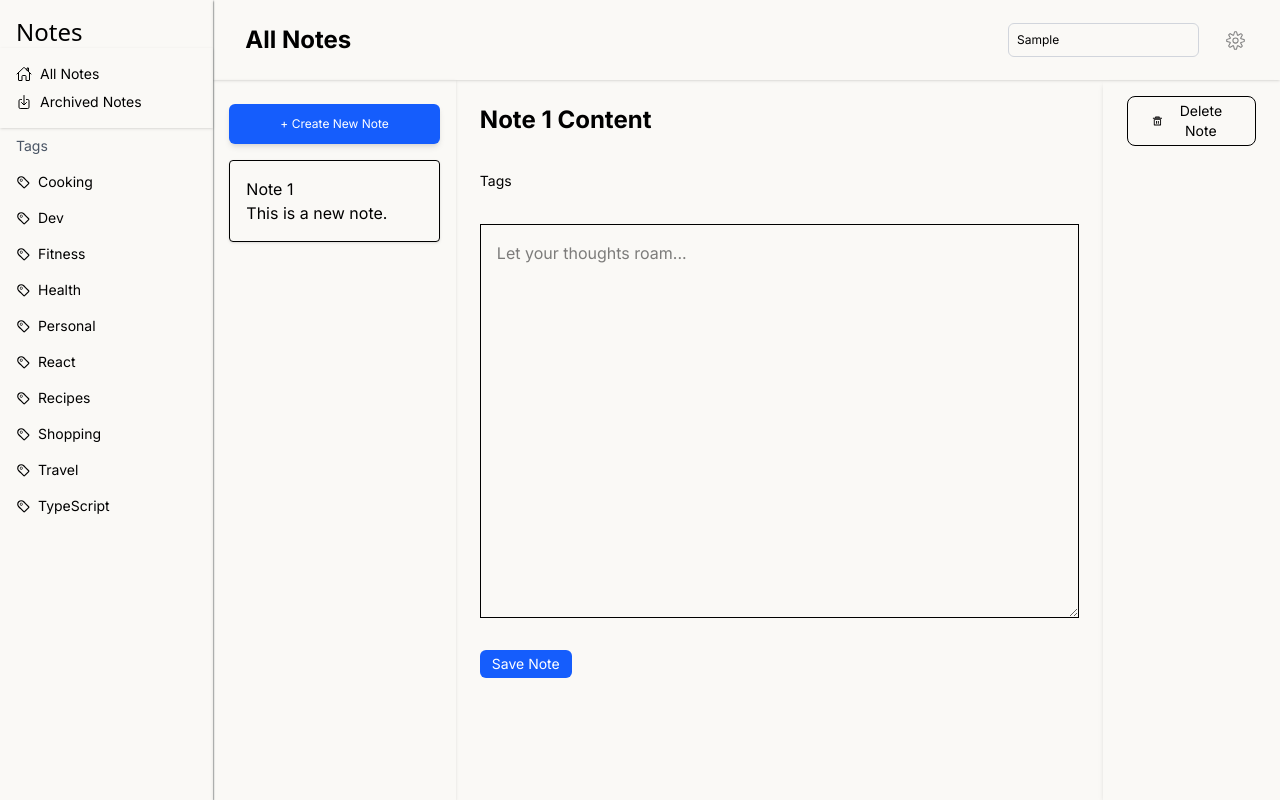
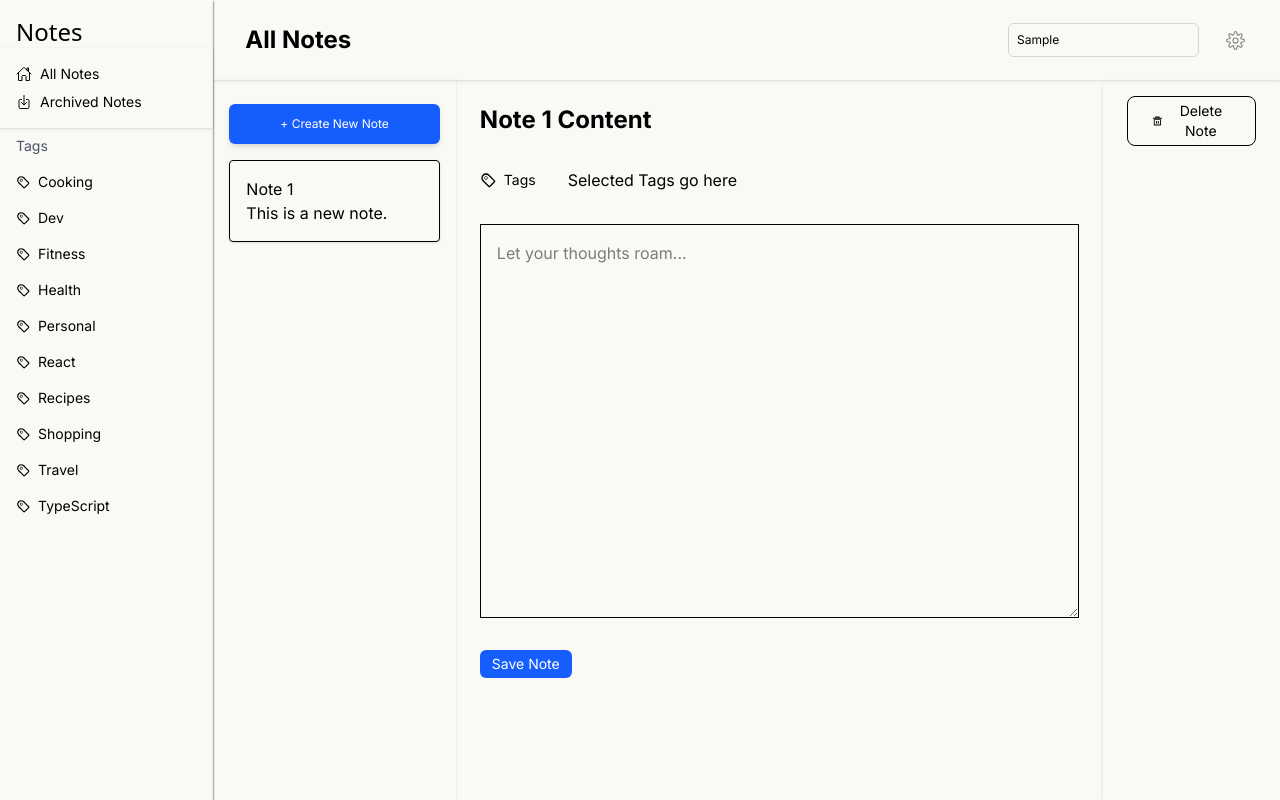
Before and after one commit to mikedeleon9/FrontEndMentorPRojects, a React (Vite) app in the folder note-taking-app/: page / in a window 1280 px wide. Both pictures are taken after typing "Sample" into the empty fields and a click on the button "+ Create New Note". Built offline with nearby package versions, Linux system fonts and the light colour scheme; a web font is replaced by a local one.

Commit message:
added tags done for the day

```diff
--- a/note-taking-app/src/components/Modal.jsx
+++ b/note-taking-app/src/components/Modal.jsx
@@ -1,24 +1,34 @@
+import { TiTag } from "react-icons/ti";
 
-
-const Modal = ({ isOpen, onClose }) => {
+const Modal = ({ isOpen, onClose, selectedTags, setSelectedTags }) => {
     if (!isOpen) return null; // Don't render anything if modal is closed
 
     const availableTags = ["Cooking", "Dev", "Fitness", "Health", "Personal", "React", "Recipes", "Shopping", "Travel", "TypeScript"];
 
+    const handleTagClick = (tag) => {
+        if (selectedTags.includes(tag)) {
+          setSelectedTags(selectedTags.filter((t) => t !== tag)); // Remove tag
+        } else {
+          setSelectedTags([...selectedTags, tag]); // Add tag
+        }
+      };
+
     return (
-      <div className="modal-overlay border-2 fixed top-0 left-0 w-screen h-screen bg-[#00000080] flex items-center justify-center">
-        <div className="modal-content bg-white w-1/2 h-1/2 shadow-lg flex flex-col items-center">
+      <div className="modal-overlay border-2 fixed top-0 left-0 w-screen h-screen bg-[#00000080] flex items-center justify-center" onClick={onClose}>
+        <div className="modal-content bg-white max-w-2/3 max-h-2/3 shadow-lg flex flex-col items-center justify-center gap-4 p-10" onClick={(e) => e.stopPropagation()}>
 
           <h2>Select All Applicable Tags</h2>
-          <div className="grid grid-cols-3 grid-rows-3 border-2 ">
-          {availableTags.map((tag) => {
-            return(
-                <div className="">
+          <div className="grid grid-cols-3 grid-rows-3  gap-4">
+          {availableTags.map((tag) => {return (
+
+                <div
+                key={tag} onClick={() => handleTagClick(tag)} className="p-4 cursor-pointer flex items-center gap-2">
+                <TiTag></TiTag>
                 <p>{tag}</p>
                 </div>
-            )
 
-          }) }
+
+         ) }) }
           </div>
           <button onClick={onClose}>Save</button>
         </div>
--- a/note-taking-app/src/components/NoteBody.jsx
+++ b/note-taking-app/src/components/NoteBody.jsx
@@ -1,20 +1,25 @@
 
 import { useState } from "react";
+import { TiTag } from "react-icons/ti";
 import Modal from "./Modal";
 
 export default function NoteBody({selectedNote}){
     const [isModalOpen, setIsModalOpen] = useState(false)
+    const [selectedTags, setSelectedTags] = useState([]);
 
     return(
         <div className="col-span-5 p-6  w-full">
       {selectedNote ? (
         <div className="flex flex-col gap-8 ">
             <p className="text-2xl font-bold">Note {selectedNote} Content</p>
-            <div>
-                <button onClick={() => setIsModalOpen(true)} className="text-sm">Tags</button>
-                <Modal isOpen={isModalOpen} onClose={() => setIsModalOpen(false)} />
+            <div  className="flex items-center gap-2 cursor-pointer gap-8">
+                <div className="flex items-center gap-2 cursor-pointer" onClick={() => setIsModalOpen(true)}>
+                <TiTag></TiTag>
+                <button  className="text-sm cursor-pointer">Tags</button>
+                </div>
+                <p>Selected Tags go here</p>
             </div>
-
+            <Modal isOpen={isModalOpen} onClose={() => setIsModalOpen(false)} selectedTags={selectedTags} setSelectedTags={setSelectedTags} />
             <textarea className="border p-4"  rows="15" cols="55" placeholder="Let your thoughts roam..."></textarea>
             <div>
                 <button className="bg-blue-600 hover:bg-blue-700 text-white px-3 py-1 text-sm rounded-md cursor-pointer">Save Note</button>
```
